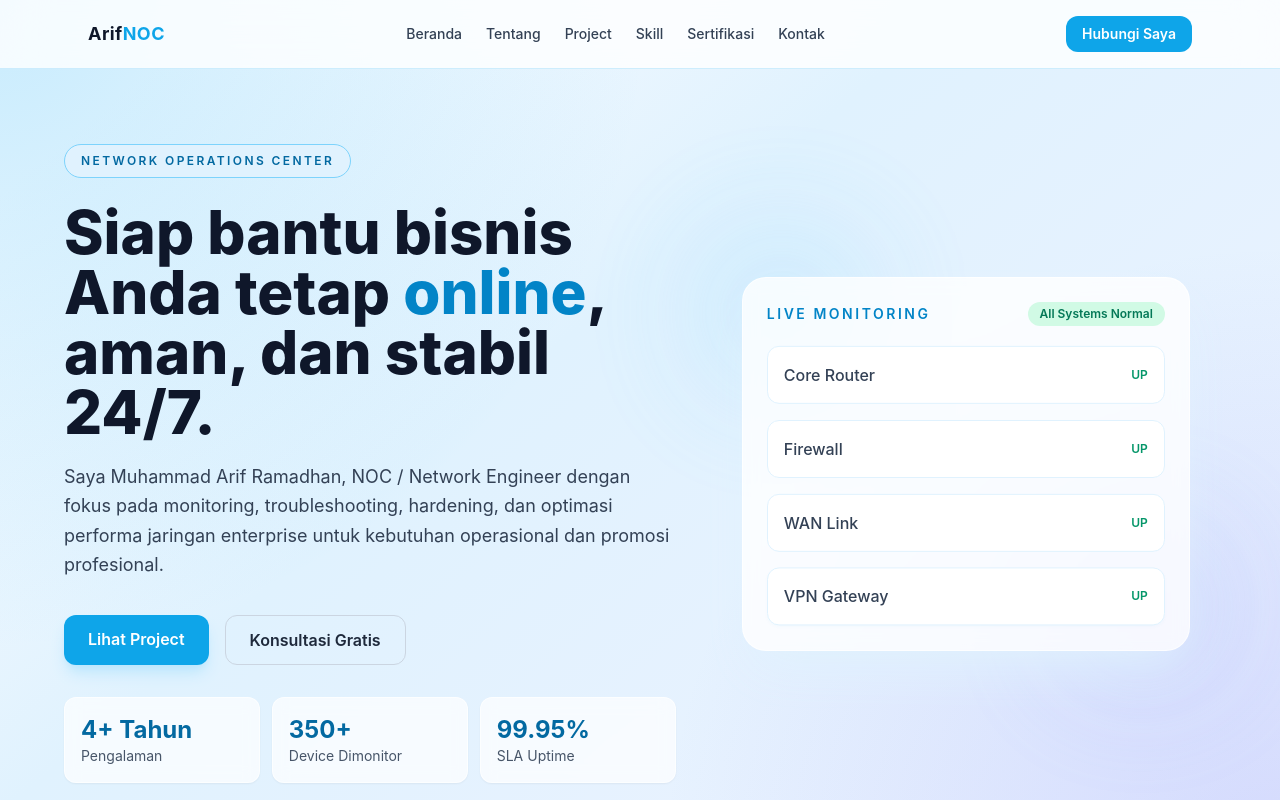
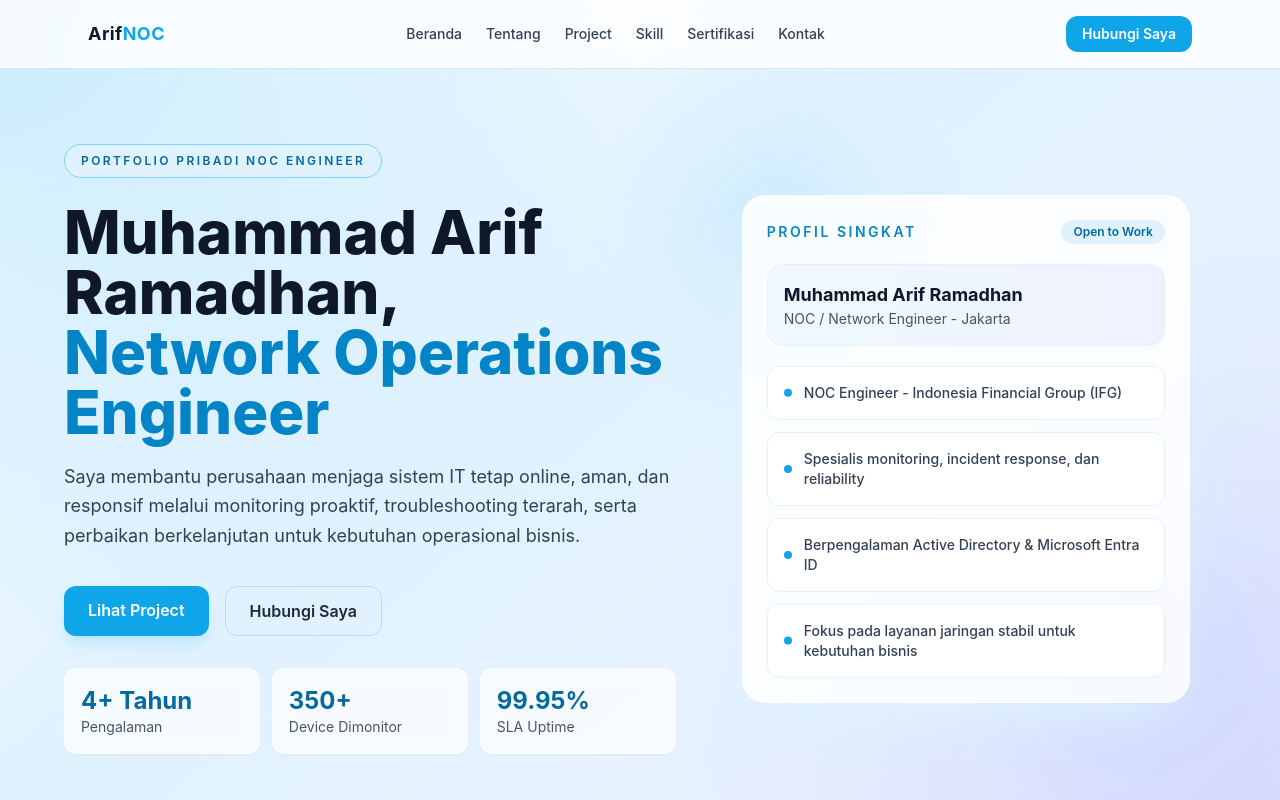
Before and after one commit to Riff-Code/portfolio-siswa, a React (Vite) app: page / in a window 1280 px wide. Shown: the top 800 px of the page. Built offline with nearby package versions, Linux system fonts and the light colour scheme.

Commit message:
Personalize hero section content for profile focus

```diff
--- a/src/components/Hero.jsx
+++ b/src/components/Hero.jsx
@@ -2,6 +2,13 @@ const quickStats = [
   { label: "Pengalaman", value: "4+ Tahun" },
   { label: "Device Dimonitor", value: "350+" },
   { label: "SLA Uptime", value: "99.95%" },
+];
+
+const highlights = [
+  "NOC Engineer - Indonesia Financial Group (IFG)",
+  "Spesialis monitoring, incident response, dan reliability",
+  "Berpengalaman Active Directory & Microsoft Entra ID",
+  "Fokus pada layanan jaringan stabil untuk kebutuhan bisnis",
 ];
 
 export default function Hero() {
@@ -12,18 +19,18 @@ export default function Hero() {
       <div className="mx-auto grid max-w-6xl items-center gap-10 lg:grid-cols-[1.1fr_0.9fr]">
         <div>
           <p className="inline-flex rounded-full border border-sky-300 bg-sky-100 px-4 py-2 text-xs font-semibold uppercase tracking-[0.2em] text-sky-700">
-            Network Operations Center
+            Portfolio Pribadi NOC Engineer
           </p>
 
           <h1 className="mt-6 text-4xl font-extrabold leading-tight text-slate-900 md:text-6xl">
-            Siap bantu bisnis Anda tetap <span className="text-sky-600">online</span>,
-            aman, dan stabil 24/7.
+            Muhammad Arif Ramadhan,
+            <span className="block text-sky-600">Network Operations Engineer</span>
           </h1>
 
           <p className="mt-5 max-w-2xl text-lg leading-relaxed text-slate-700">
-            Saya Muhammad Arif Ramadhan, NOC / Network Engineer dengan fokus pada
-            monitoring, troubleshooting, hardening, dan optimasi performa jaringan
-            enterprise untuk kebutuhan operasional dan promosi profesional.
+            Saya membantu perusahaan menjaga sistem IT tetap online, aman, dan
+            responsif melalui monitoring proaktif, troubleshooting terarah, serta
+            perbaikan berkelanjutan untuk kebutuhan operasional bisnis.
           </p>
 
           <div className="mt-9 flex flex-wrap gap-4">
@@ -37,7 +44,7 @@ export default function Hero() {
               href="#contact"
               className="rounded-xl border border-slate-300 px-6 py-3 font-semibold text-slate-800 transition hover:border-sky-400 hover:text-sky-700"
             >
-              Konsultasi Gratis
+              Hubungi Saya
             </a>
           </div>
 
@@ -58,25 +65,30 @@ export default function Hero() {
           <div className="network-glow absolute -left-10 -top-10 h-40 w-40 rounded-full bg-sky-300/30 blur-3xl" />
           <div className="network-glow absolute -bottom-10 -right-8 h-40 w-40 rounded-full bg-indigo-300/30 blur-3xl" />
 
-          <div className="relative rounded-3xl border border-white/70 bg-white/80 p-6 shadow-2xl shadow-sky-100 backdrop-blur">
+          <div className="relative rounded-3xl border border-white/70 bg-white/85 p-6 shadow-2xl shadow-sky-100 backdrop-blur">
             <div className="mb-5 flex items-center justify-between">
               <p className="text-sm font-semibold uppercase tracking-[0.18em] text-sky-600">
-                Live Monitoring
+                Profil Singkat
               </p>
-              <span className="rounded-full bg-emerald-100 px-3 py-1 text-xs font-semibold text-emerald-700">
-                All Systems Normal
+              <span className="rounded-full bg-sky-100 px-3 py-1 text-xs font-semibold text-sky-700">
+                Open to Work
               </span>
             </div>
 
-            <div className="space-y-4">
-              {["Core Router", "Firewall", "WAN Link", "VPN Gateway"].map((item, index) => (
+            <div className="mb-5 rounded-2xl border border-sky-100 bg-gradient-to-r from-sky-50 to-indigo-50 p-4">
+              <p className="text-lg font-bold text-slate-900">Muhammad Arif Ramadhan</p>
+              <p className="text-sm text-slate-600">NOC / Network Engineer - Jakarta</p>
+            </div>
+
+            <div className="space-y-3">
+              {highlights.map((item, index) => (
                 <div
                   key={item}
-                  className="network-card flex items-center justify-between rounded-xl border border-sky-100 bg-white p-4"
-                  style={{ animationDelay: `${index * 0.2}s` }}
+                  className="network-card flex items-center gap-3 rounded-xl border border-sky-100 bg-white p-4"
+                  style={{ animationDelay: `${index * 0.18}s` }}
                 >
-                  <span className="font-medium text-slate-700">{item}</span>
-                  <span className="text-xs font-semibold text-emerald-600">UP</span>
+                  <span className="h-2 w-2 shrink-0 rounded-full bg-sky-500" />
+                  <p className="text-sm font-medium text-slate-700">{item}</p>
                 </div>
               ))}
             </div>
```
